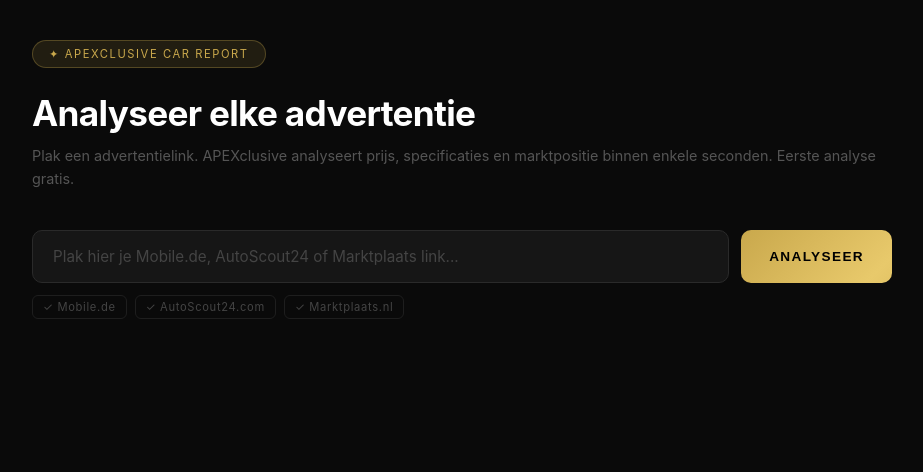
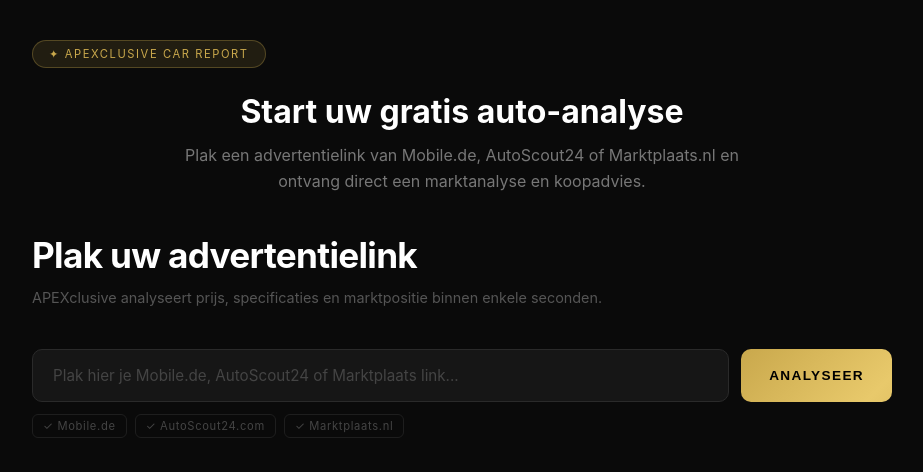
Before and after one commit to apexclusive/Apexclusive, a plain HTML site: page index.html in a window 1280 px wide. Shown: the whole page, without its empty margins (178-1101 px from the left). Drawn offline with Linux system fonts and the light colour scheme.

Commit message:
Update index.html

```diff
--- a/index.html
+++ b/index.html
@@ -75,13 +75,48 @@ input[type=url]::placeholder { color: #444; }
 .gallery img:hover{
   transform:scale(1.05);
 }
+
+.intro-box {
+    text-align: center;
+    margin-bottom: 40px;
+}
+
+.intro-box h2 {
+    font-size: 2rem;
+    font-weight: 700;
+    color: #fff;
+    margin-bottom: 12px;
+}
+
+.intro-box p {
+    color: #777;
+    font-size: 1rem;
+    max-width: 600px;
+    margin: auto;
+    line-height: 1.6;
+}
 </style>
 </head>
 <body>
 <div class="wrapper">
   <div class="badge">✦ APEXclusive Car Report</div>
-  <h1>Analyseer elke advertentie</h1>
-  <p class="sub">Plak een advertentielink. APEXclusive analyseert prijs, specificaties en marktpositie binnen enkele seconden. Eerste analyse gratis. </p>
+
+  <div class="intro-box">
+
+    <h2>Start uw gratis auto-analyse</h2>
+
+    <p>
+    Plak een advertentielink van Mobile.de, AutoScout24 of Marktplaats.nl
+    en ontvang direct een marktanalyse en koopadvies.
+    </p>
+
+  </div>
+
+  <h1>Plak uw advertentielink</h1>
+
+<p class="sub">
+APEXclusive analyseert prijs, specificaties en marktpositie binnen enkele seconden.
+</p>
 
   <div class="input-row">
     <input type="url" id="adUrl" placeholder="Plak hier je Mobile.de, AutoScout24 of Marktplaats link..." />
```
